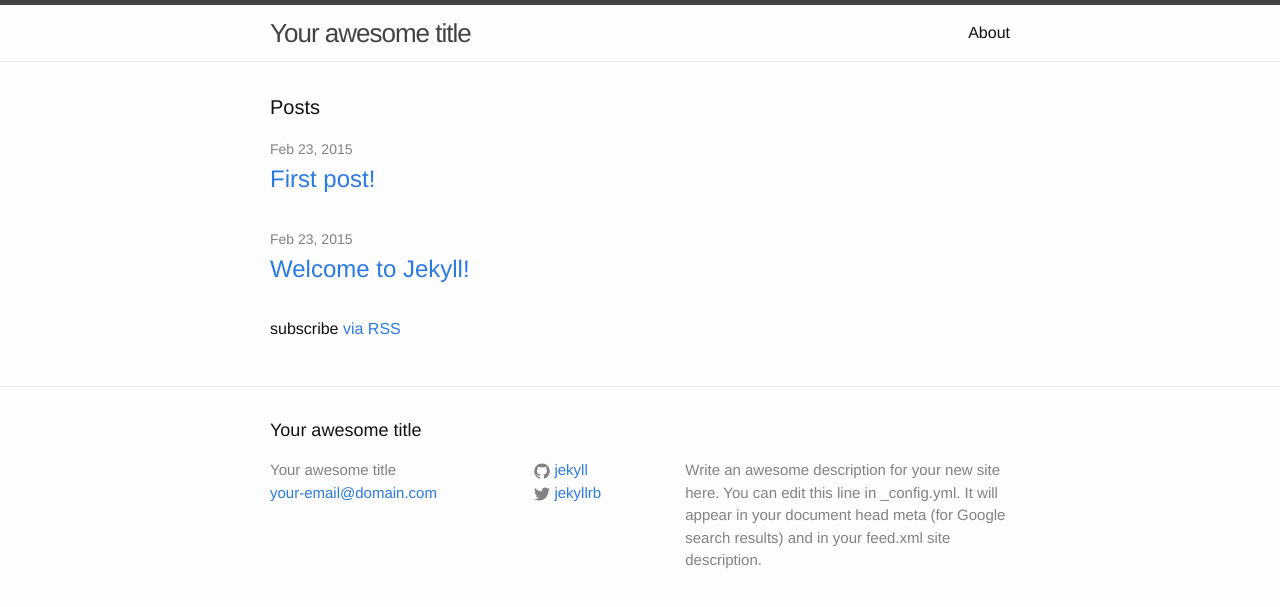
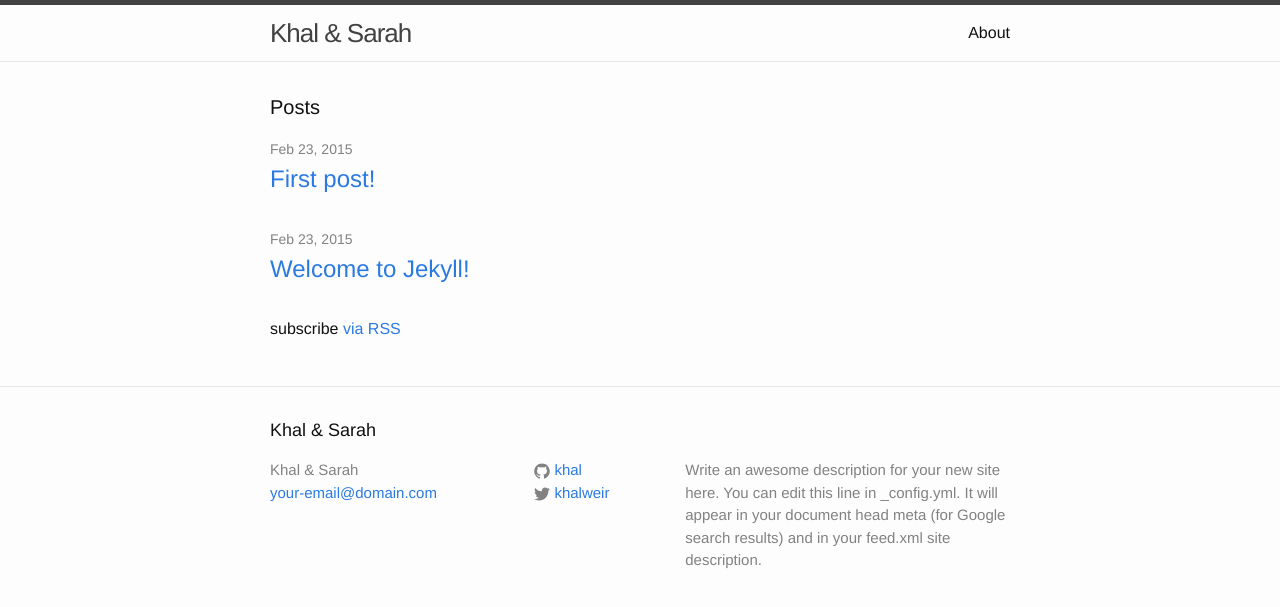
Before and after one commit to chanchad2001/wedsite-1, a Jekyll site: the page built from index.html, in a window 1280 px wide. Shown: the top 607 px of the page. Built offline with Jekyll 4.4.1, drawn with Linux system fonts in a browser that asks for light colours.

Commit message:
config changes

```diff
--- a/_config.yml
+++ b/_config.yml
@@ -1,5 +1,5 @@
 # Site settings
-title: Your awesome title
+title: Khal &amp; Sarah
 email: your-email@domain.com
 description: > # this means to ignore newlines until "baseurl:"
   Write an awesome description for your new site here. You can edit this
@@ -7,8 +7,8 @@ description: > # this means to ignore newlines until "baseurl:"
   Google search results) and in your feed.xml site description.
 baseurl: "/wedsite" # the subpath of your site, e.g. /blog/
 url: "http://yourdomain.com" # the base hostname & protocol for your site
-twitter_username: jekyllrb
-github_username:  jekyll
+twitter_username: khalweir
+github_username:  khal
 
 # Build settings
 markdown: kramdown
```
